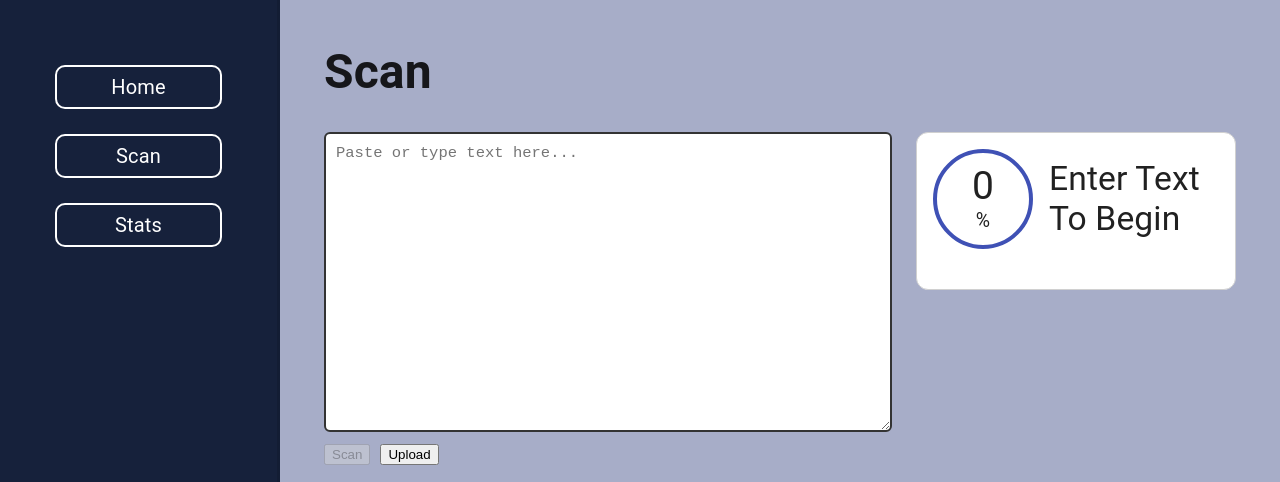
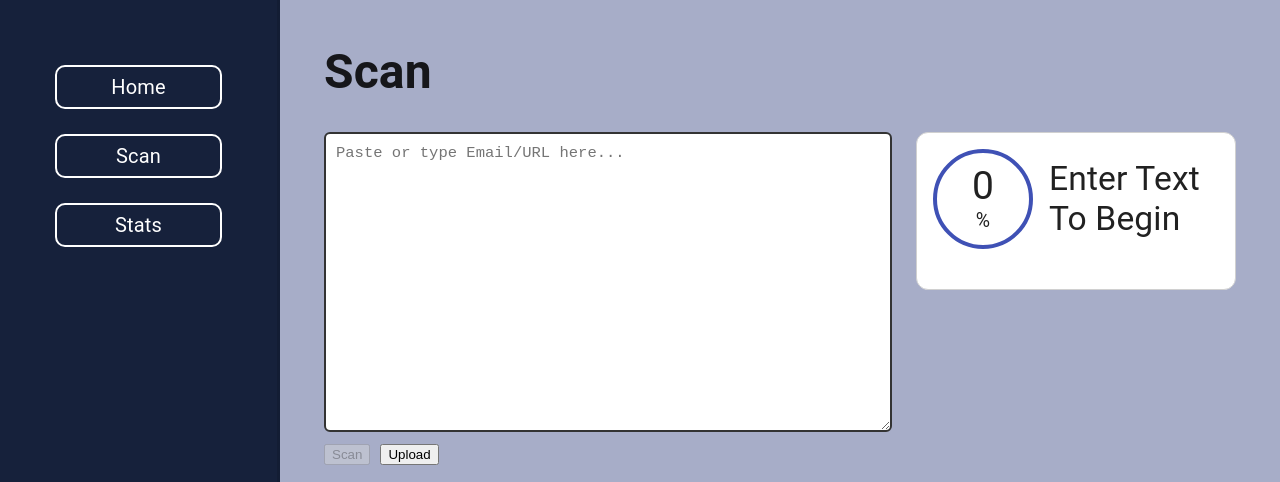
Before and after one commit to IbnAzam/COS-30049, a React (Vite) app in the folder FrontEnd/: page /scan in a window 1280 px wide. Shown: the top 482 px of the page. Built offline with nearby package versions, Linux system fonts and the light colour scheme; no server answers.

Commit message:
Clarifying URL can be used in Scan page

```diff
--- a/FrontEnd/src/pages/Scan.jsx
+++ b/FrontEnd/src/pages/Scan.jsx
@@ -40,7 +40,7 @@ function Scan() {
         {/* Left column */}
         <form onSubmit={(e) => e.preventDefault()}>
             <textarea
-            placeholder="Paste or type text here..."
+            placeholder="Paste or type Email/URL here..."
             value={text}
             onChange={(e) => setText(e.target.value)}
             />
```
